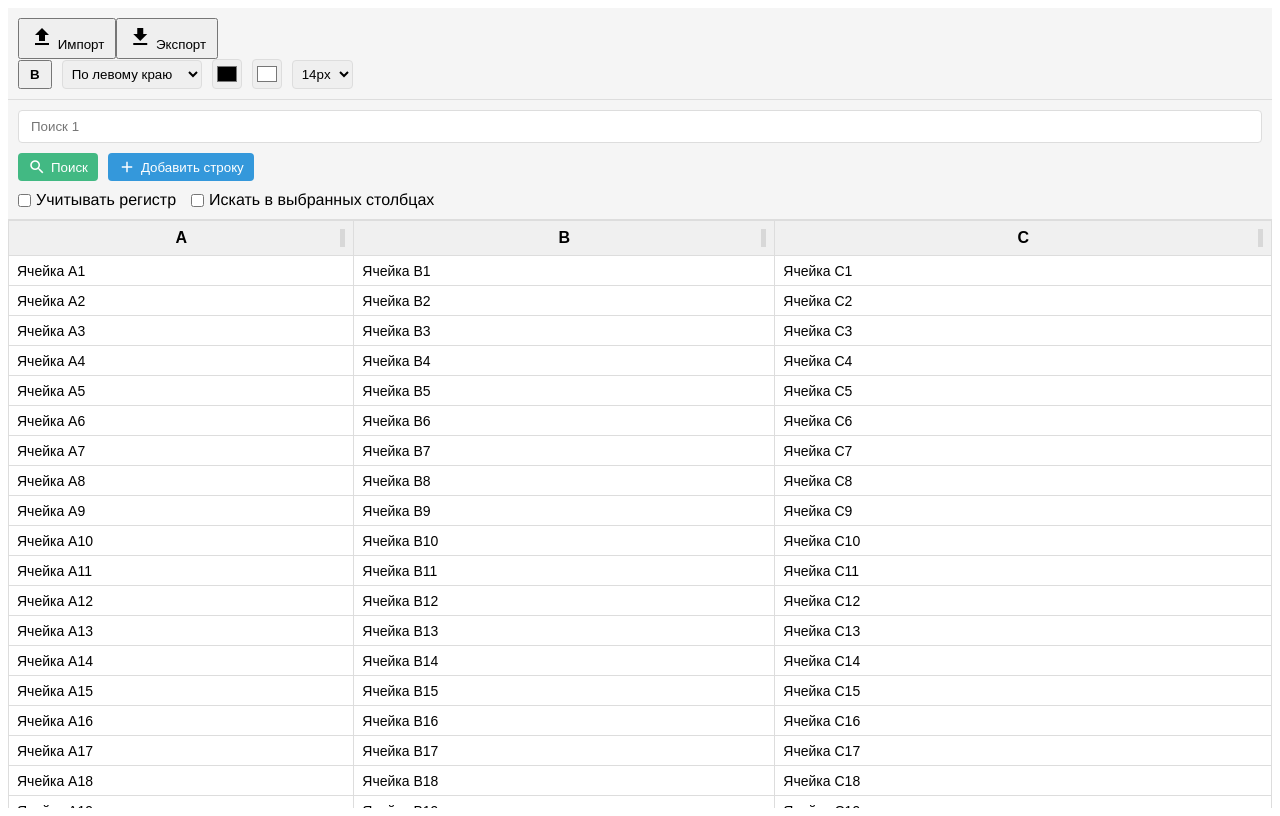
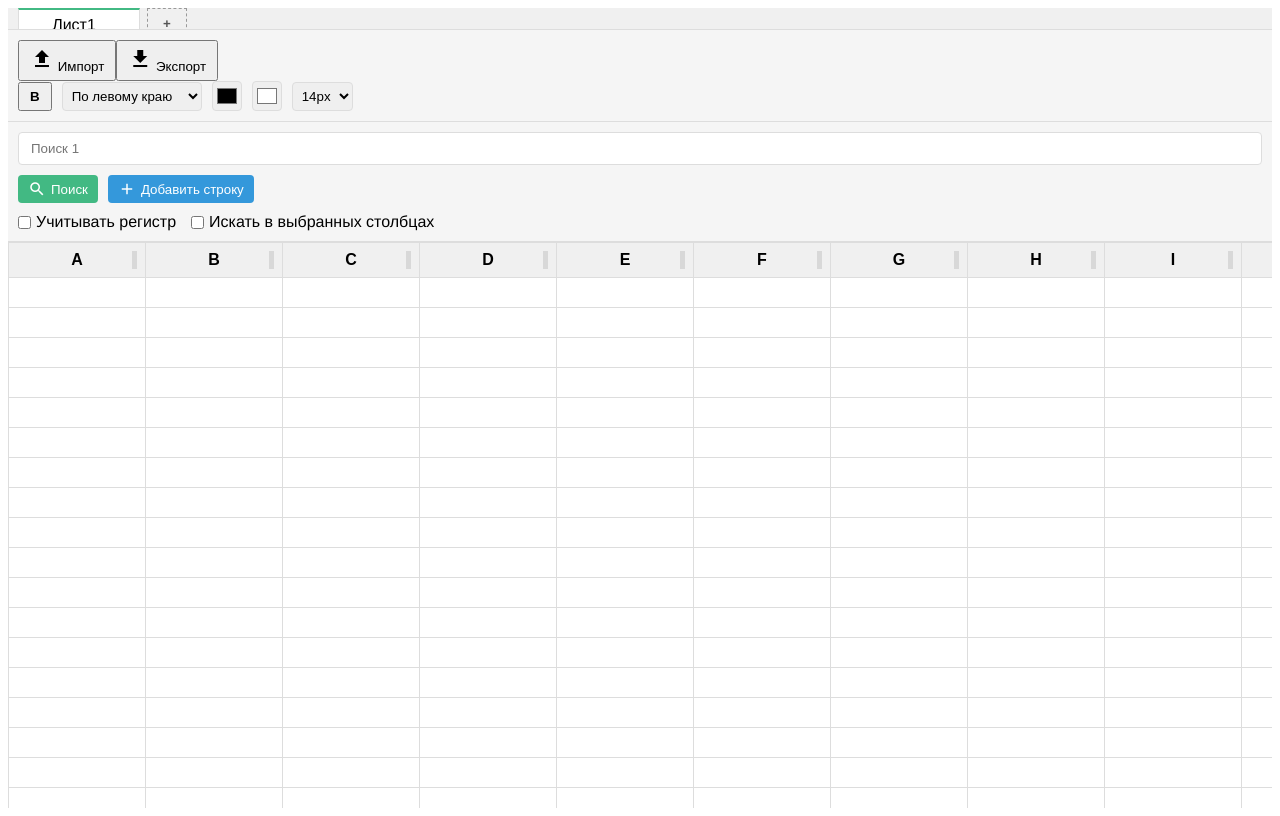
Before and after one commit to zzsxd/SpreadsheetEditor, a Vue app in the folder vue-project/: page / in a window 1280 px wide. Built offline with nearby package versions, Linux system fonts and the light colour scheme.

Commit message:
fix export; fix search; fix cells

```diff
--- a/vue-project/src/components/SheetTabs.vue
+++ b/vue-project/src/components/SheetTabs.vue
@@ -1,38 +1,44 @@
 <template>
+  <div class="sheet-tabs-container">
+    <div class="sheet-tabs-scroll">
       <div class="sheet-tabs">
         <div
           v-for="sheet in sheets"
           :key="sheet.id"
           class="sheet-tab"
           :class="{ active: sheet.id === activeSheet }"
-      @click="$emit('select-sheet', sheet.id)"
+          @click="selectSheet(sheet.id)"
+          @dblclick="startRenaming(sheet)"
         >
-      <span>{{ sheet.name }}</span>
+          <span v-if="!isRenaming(sheet.id)">{{ sheet.name }}</span>
+          <input
+            v-else
+            type="text"
+            v-model="renameValue"
+            @blur="confirmRename"
+            @keyup.enter="confirmRename"
+            @keyup.esc="cancelRename"
+            @click.stop
+            ref="renameInput"
+          >
           <button
-        @click.stop="$emit('delete-sheet', sheet.id)"
             class="delete-tab"
+            @click.stop="deleteSheet(sheet.id)"
             v-if="sheets.length > 1"
           >
             ×
           </button>
         </div>
-    <button @click="$emit('add-sheet')" class="add-tab">+</button>
-
-    <div v-if="renamingSheet" class="rename-dialog">
-      <input
-        type="text"
-        v-model="newSheetName"
-        @keyup.enter="confirmRename"
-        ref="renameInput"
-      >
-      <button @click="confirmRename">OK</button>
-      <button @click="cancelRename">Отмена</button>
+        <button class="add-tab" @click="addSheet">
+          +
+        </button>
+      </div>
     </div>
   </div>
 </template>
 
 <script setup>
-import { ref, nextTick, watch } from 'vue'
+import { ref, nextTick } from 'vue'
 
 const props = defineProps({
   sheets: {
@@ -45,105 +51,154 @@ const props = defineProps({
   }
 })
 
-const emit = defineEmits(['add-sheet', 'rename-sheet', 'select-sheet', 'delete-sheet'])
+const emit = defineEmits([
+  'select-sheet',
+  'add-sheet',
+  'rename-sheet',
+  'delete-sheet'
+])
 
-const renamingSheet = ref(null)
-const newSheetName = ref('')
+const renamingSheetId = ref(null)
+const renameValue = ref('')
 const renameInput = ref(null)
 
-const startRenaming = (sheet) => {
-  renamingSheet.value = sheet.id
-  newSheetName.value = sheet.name
-  nextTick(() => {
-    renameInput.value.focus()
-  })
+const isRenaming = (sheetId) => {
+  return renamingSheetId.value === sheetId
+}
+
+const selectSheet = (sheetId) => {
+  if (!isRenaming(sheetId)) {
+    emit('select-sheet', sheetId)
+  }
+}
+
+const startRenaming = async (sheet) => {
+  renamingSheetId.value = sheet.id
+  renameValue.value = sheet.name
+  await nextTick()
+  renameInput.value[0].focus()
+  renameInput.value[0].select()
 }
 
 const confirmRename = () => {
-  if (newSheetName.value.trim()) {
+  if (renameValue.value.trim()) {
     emit('rename-sheet', {
-      id: renamingSheet.value,
-      newName: newSheetName.value
+      id: renamingSheetId.value,
+      newName: renameValue.value.trim()
     })
   }
   cancelRename()
 }
 
 const cancelRename = () => {
-  renamingSheet.value = null
-  newSheetName.value = ''
+  renamingSheetId.value = null
+  renameValue.value = ''
 }
 
-// Double click to rename
-const handleDoubleClick = (sheet) => {
-  startRenaming(sheet)
+const addSheet = () => {
+  emit('add-sheet')
 }
 
-watch(() => props.sheets, () => {
-  cancelRename()
-}, { deep: true })
+const deleteSheet = (sheetId) => {
+  emit('delete-sheet', sheetId)
+}
 </script>
 
 <style scoped>
+.sheet-tabs-container {
+  background: #f0f0f0;
+  border-bottom: 1px solid #ddd;
+  overflow: hidden;
+}
+
+.sheet-tabs-scroll {
+  overflow-x: auto;
+  overflow-y: hidden;
+  white-space: nowrap;
+  padding: 0 10px;
+}
+
 .sheet-tabs {
-  display: flex;
-  border-bottom: 1px solid #ddd;
-  padding: 0 10px;
-  background: #f0f0f0;
+  display: inline-flex;
+  height: 30px;
 }
 
 .sheet-tab {
-  padding: 8px 15px;
-  cursor: pointer;
+  position: relative;
+  padding: 0 25px 0 15px;
+  margin-right: 2px;
+  background: #e0e0e0;
   border: 1px solid #ddd;
   border-bottom: none;
-  margin-right: 5px;
-  background: white;
+  cursor: pointer;
   display: flex;
   align-items: center;
-  border-radius: 5px 5px 0 0;
-  position: relative;
-  bottom: -1px;
+  justify-content: center;
+  min-width: 80px;
+  max-width: 150px;
+  height: 100%;
+  user-select: none;
 }
 
 .sheet-tab.active {
-  background: #42b983;
-  color: white;
-  border-color: #42b983;
+  background: white;
+  border-top: 2px solid #42b983;
+  padding-top: 0;
+}
+
+.sheet-tab span {
+  overflow: hidden;
+  text-overflow: ellipsis;
+  white-space: nowrap;
+}
+
+.sheet-tab input {
+  width: 100%;
+  border: none;
+  outline: none;
+  background: transparent;
+  font-size: inherit;
+  font-family: inherit;
 }
 
 .delete-tab {
-  margin-left: 5px;
+  position: absolute;
+  right: 5px;
+  top: 50%;
+  transform: translateY(-50%);
   background: none;
   border: none;
+  cursor: pointer;
   color: #999;
-  cursor: pointer;
-  padding: 0 5px;
+  font-size: 16px;
+  line-height: 1;
+  padding: 0;
+  width: 16px;
+  height: 16px;
+  display: flex;
+  align-items: center;
+  justify-content: center;
+  border-radius: 50%;
 }
 
 .delete-tab:hover {
-  color: #ff0000;
+  background: #e74c3c;
+  color: white;
 }
 
 .add-tab {
-  padding: 0 10px;
+  padding: 0 15px;
   background: none;
   border: 1px dashed #999;
   margin-left: 5px;
   cursor: pointer;
+  color: #555;
+  font-weight: bold;
+  min-width: 30px;
 }
 
 .add-tab:hover {
   border-color: #42b983;
   color: #42b983;
 }
-
-.rename-dialog {
-  position: absolute;
-  background: white;
-  border: 1px solid #ddd;
-  padding: 10px;
-  z-index: 100;
-  box-shadow: 0 2px 10px rgba(0,0,0,0.1);
-}
 </style>
--- a/vue-project/src/views/HomeView.vue
+++ b/vue-project/src/views/HomeView.vue
@@ -1,5 +1,13 @@
 <template>
   <div class="home">
+    <SheetTabs
+      :sheets="sheets"
+      :active-sheet="activeSheet"
+      @select-sheet="selectSheet"
+      @add-sheet="addSheet"
+      @rename-sheet="renameSheet"
+      @delete-sheet="deleteSheet"
+    />
     <Toolbar
       :current-styles="getCurrentCellStyles()"
       @apply-styles="applyStylesToSelectedCells"
@@ -25,37 +33,92 @@
 <script setup>
 import { ref, computed } from 'vue'
 import * as XLSX from 'xlsx'
+import SheetTabs from '@/components/SheetTabs.vue'
 import Toolbar from '@/components/Toolbar.vue'
 import ExcelGrid from '@/components/ExcelGrid.vue'
 import SearchPanel from '@/components/SearchPanel.vue'
 
-const sheets = ref([
-  {
-    id: 1,
-    name: 'Лист1',
-    data: Array(20).fill().map((_, row) => ({
-      '1': { value: `Ячейка A${row + 1}`, style: {} },
-      '2': { value: `Ячейка B${row + 1}`, style: {} },
-      '3': { value: `Ячейка C${row + 1}`, style: {} }
-    }))
-  }
-])
+// Константы для настройки таблицы
+const ROWS_COUNT = 100
+const COLS_COUNT = 26
+const DEFAULT_COL_WIDTH = 120
 
-const activeSheet = ref(1)
-const columns = ref([
-  { id: '1', name: 'A', width: 120 },
-  { id: '2', name: 'B', width: 150 },
-  { id: '3', name: 'C', width: 180 }
-])
-
+// Сначала объявляем все переменные
+const nextSheetId = ref(2)
+const sheets = ref([])
+const activeSheet = ref(null)
+const columns = ref([])
 const selectedCells = ref([])
 const searchResults = ref([])
 
+// Инициализируем columns до создания листов
+columns.value = Array.from({ length: COLS_COUNT }, (_, i) => ({
+  id: (i + 1).toString(),
+  name: String.fromCharCode(65 + i),
+  width: DEFAULT_COL_WIDTH
+}))
+
+// Функция создания нового листа (должна быть объявлена после columns)
+function createNewSheet(name) {
+  const sheetId = nextSheetId.value++
+  return {
+    id: sheetId,
+    name: name || `Лист${sheetId}`,
+    data: Array(ROWS_COUNT).fill().map(() => {
+      const row = {}
+      columns.value.forEach(col => {
+        row[col.id] = { value: '', style: {} }
+      })
+      return row
+    })
+  }
+}
+
+// Теперь инициализируем sheets
+sheets.value = [createNewSheet('Лист1')]
+activeSheet.value = sheets.value[0].id
+
+// Вычисляемые свойства
 const currentData = computed(() => {
   const sheet = sheets.value.find(s => s.id === activeSheet.value)
   return sheet ? sheet.data : []
 })
 
+// Методы для работы с листами
+const selectSheet = (sheetId) => {
+  activeSheet.value = sheetId
+  selectedCells.value = []
+  searchResults.value = []
+}
+
+const addSheet = () => {
+  const newSheet = createNewSheet()
+  sheets.value.push(newSheet)
+  selectSheet(newSheet.id)
+}
+
+const renameSheet = ({ id, newName }) => {
+  const sheet = sheets.value.find(s => s.id === id)
+  if (sheet && newName.trim()) {
+    sheet.name = newName.trim()
+  }
+}
+
+const deleteSheet = (sheetId) => {
+  if (sheets.value.length <= 1) return
+
+  if (confirm('Вы уверены, что хотите удалить этот лист?')) {
+    const index = sheets.value.findIndex(s => s.id === sheetId)
+    if (index !== -1) {
+      sheets.value.splice(index, 1)
+      if (activeSheet.value === sheetId) {
+        selectSheet(sheets.value[0].id)
+      }
+    }
+  }
+}
+
+// Остальные методы остаются без изменений
 const getCurrentCellStyles = () => {
   if (selectedCells.value.length === 0) return {
     fontWeight: 'normal',
@@ -106,7 +169,6 @@ const resizeColumn = ({ colId, width }) => {
   }
 }
 
-// Обновленный поиск по нескольким словам
 const handleSearch = ({ queries, matchCase, columns: searchColumns }) => {
   if (!queries || queries.length === 0) {
     searchResults.value = []
@@ -126,7 +188,6 @@ const handleSearch = ({ queries, matchCase, columns: searchColumns }) => {
         ? cell.value
         : cell.value?.toLowerCase()
 
-      // Проверяем совпадение с любым из запросов
       const anyMatch = queries.some(query => {
         const searchWord = matchCase ? query : query.toLowerCase()
         return cellText?.includes(searchWord)
@@ -140,7 +201,7 @@ const handleSearch = ({ queries, matchCase, columns: searchColumns }) => {
 
   searchResults.value = results
   if (results.length > 0) {
-    selectedCells.value = results // Выделяем все найденные ячейки
+    selectedCells.value = results
   }
 }
 
@@ -152,7 +213,7 @@ const handleImport = (jsonData) => {
   const newColumns = Array.from({ length: maxColumns }, (_, i) => ({
     id: (i + 1).toString(),
     name: String.fromCharCode(65 + i),
-    width: 120
+    width: DEFAULT_COL_WIDTH
   }))
 
   const newData = jsonData.map(row => {
@@ -160,39 +221,35 @@ const handleImport = (jsonData) => {
     newColumns.forEach((col, colIndex) => {
       cellData[col.id] = {
         value: row[colIndex] !== undefined ? String(row[colIndex]) : '',
-        style: {
-          fontWeight: 'normal',
-          textAlign: 'left',
-          color: '#000000',
-          backgroundColor: '#ffffff',
-          fontSize: '14px'
-        }
+        style: {}
       }
     })
     return cellData
   })
 
-  const sheet = sheets.value.find(s => s.id === activeSheet.value)
-  if (sheet) {
-    sheet.data = newData
-    columns.value = newColumns
-    selectedCells.value = []
-    searchResults.value = []
-  }
+  const newSheet = createNewSheet('Импортированный лист')
+  newSheet.data = newData
+  sheets.value.push(newSheet)
+  columns.value = newColumns
+  selectSheet(newSheet.id)
 }
 
 const exportExcel = () => {
-  const sheet = sheets.value.find(s => s.id === activeSheet.value)
-  if (!sheet) return
+  const workbook = XLSX.utils.book_new()
 
-  const exportData = sheet.data.map(row => {
-    return columns.value.map(col => row[col.id]?.value || '')
+  // Экспортируем каждый лист
+  sheets.value.forEach(sheet => {
+    const exportData = sheet.data.map(row => {
+      return columns.value.map(col => row[col.id]?.value || '')
+    })
+
+    const worksheet = XLSX.utils.aoa_to_sheet(exportData)
+    XLSX.utils.book_append_sheet(workbook, worksheet, sheet.name)
   })
 
-  const worksheet = XLSX.utils.aoa_to_sheet(exportData)
-  const workbook = XLSX.utils.book_new()
-  XLSX.utils.book_append_sheet(workbook, worksheet, sheet.name)
-  XLSX.writeFile(workbook, `${sheet.name}.xlsx`)
+  // Сохраняем файл с именем первого листа
+  const fileName = sheets.value[0]?.name || 'workbook'
+  XLSX.writeFile(workbook, `${fileName}.xlsx`)
 }
 </script>
 
```
Lines whose indentation alone changed are shown as unchanged.
